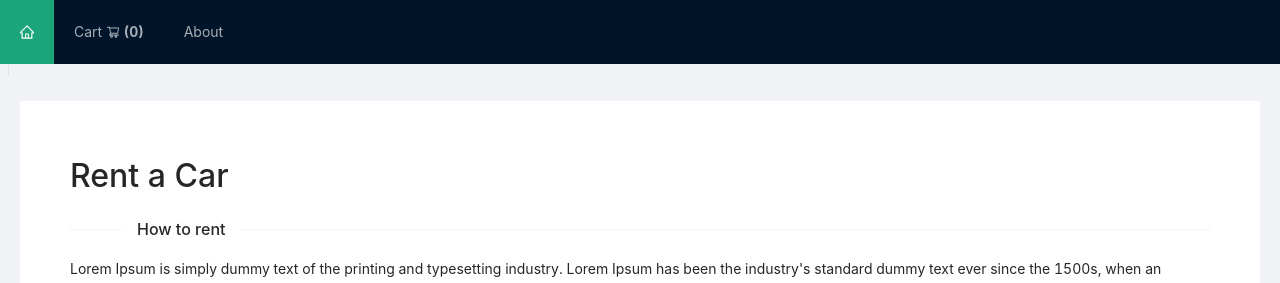
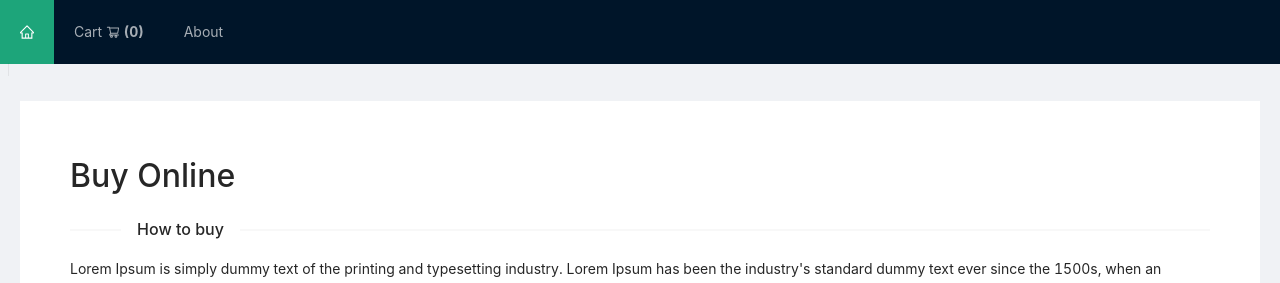
Before and after one commit to bilaltahseen/Shoping-Cart-UI-Antdesign, a React (Create React App) app: page / in a window 1280 px wide. Shown: the top 283 px of the page. Built offline with nearby package versions, Linux system fonts and the light colour scheme.

Commit message:
Changed Title

```diff
--- a/src/Pages/Home.js
+++ b/src/Pages/Home.js
@@ -226,8 +226,8 @@ const Home = () => {
     <div>
       <Layout style={{ padding: '24px 0' }}>
         <Content className='site-layout-background'>
-          <h1>Rent a Car</h1>
-          <Divider orientation='left'>How to rent</Divider>
+          <h1>Buy Online</h1>
+          <Divider orientation='left'>How to buy</Divider>
           <p>
             Lorem Ipsum is simply dummy text of the printing and typesetting
             industry. Lorem Ipsum has been the industry's standard dummy text
```
